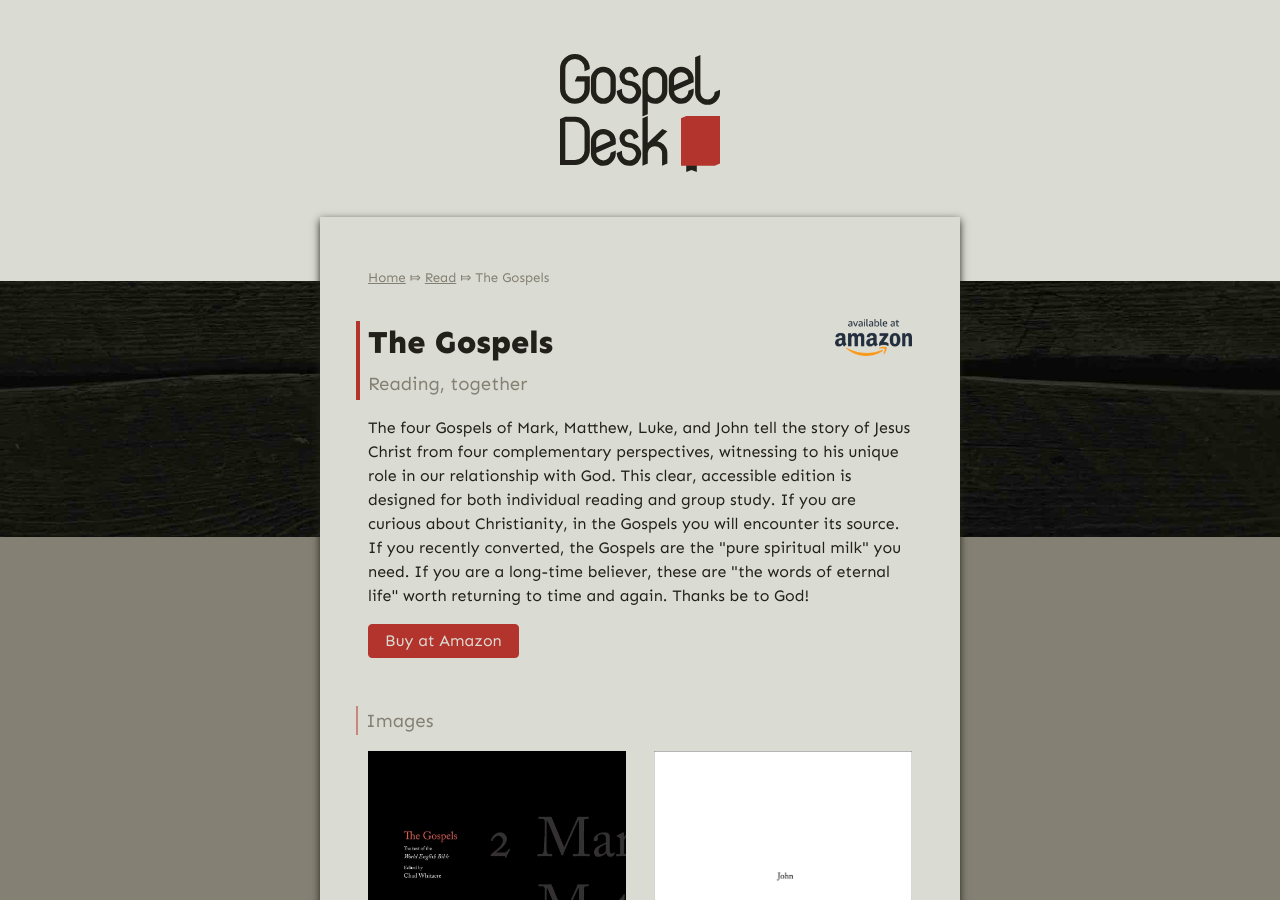
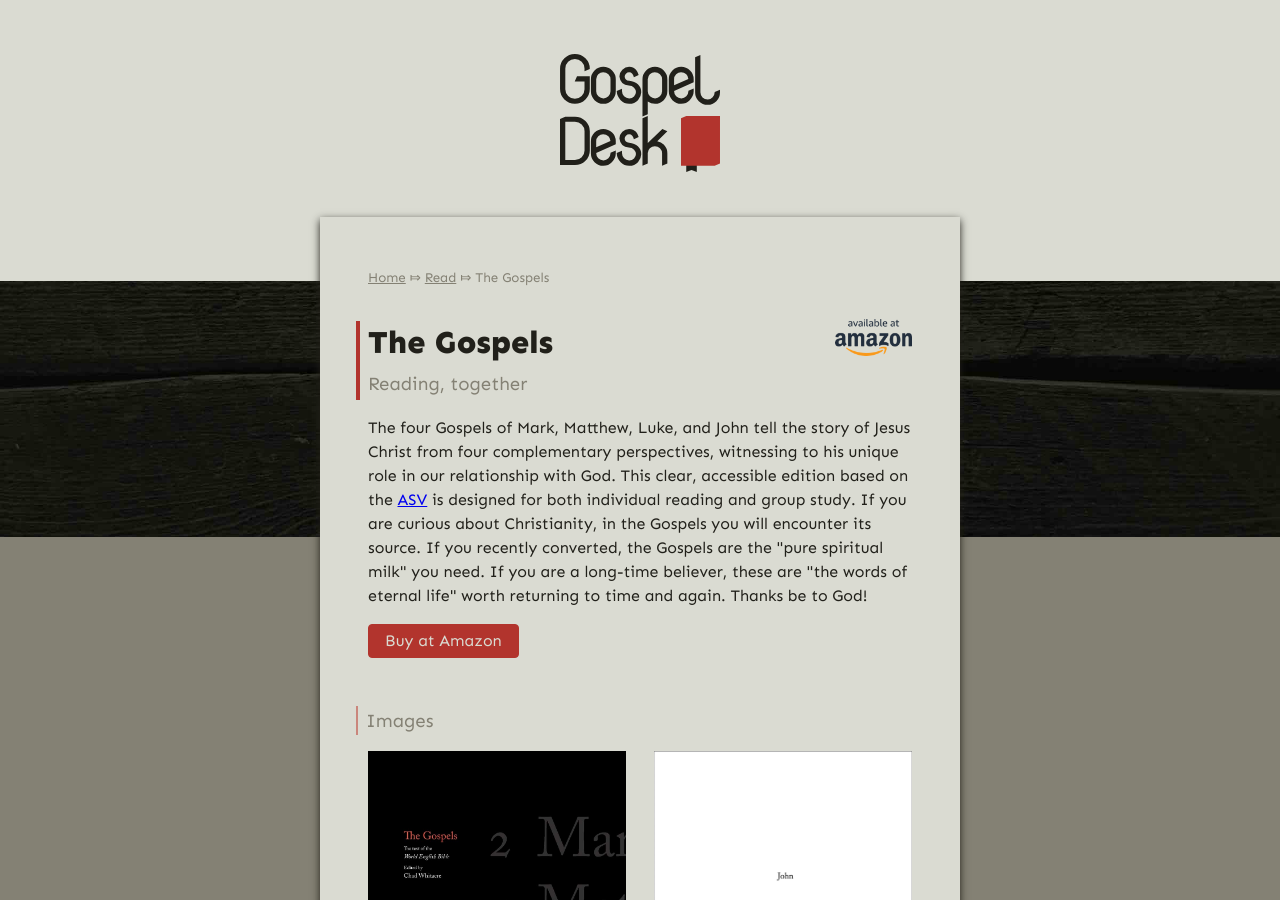
Before and after one commit to gospel-desk/www.logstown.com, a Jekyll site: the page built from read/the-gospels/index.html, in a window 1280 px wide and 900 px high. Built offline with Jekyll 4.4.1, drawn with Linux system fonts in a browser that asks for light colours.

Commit message:
A couple tweaks re: Read

```diff
--- a/read/index.html
+++ b/read/index.html
@@ -6,6 +6,7 @@
 <style>
   .formats a {
     width: 50%;
+    text-align: center;
   }
   .formats a img {
     height: 320px;
@@ -20,7 +21,7 @@
 </style>
 
 <div class="formats">
-  <a href="app"><img src="app.png"></a>
-  <a href="the-gospels"><img src="the-gospels/page.jpg"></a>
+  <a href="app"><img src="app.png">App</a>
+  <a href="the-gospels"><img src="the-gospels/page.jpg">Book</a>
 </div>
 <div class="clear"></div>
--- a/read/the-gospels/index.html
+++ b/read/the-gospels/index.html
@@ -18,7 +18,9 @@
 
     <p>The four Gospels of Mark, Matthew, Luke, and John tell the story of
     Jesus Christ from four complementary perspectives, witnessing to his unique
-    role in our relationship with God. This clear, accessible edition is
+    role in our relationship with God. This clear, accessible edition based on
+    the <a
+    href="https://en.wikipedia.org/wiki/American_Standard_Version">ASV</a> is
     designed for both individual reading and group study. If you are curious
     about Christianity, in the Gospels you will encounter its source. If you
     recently converted, the Gospels are the "pure spiritual milk" you need. If
```
